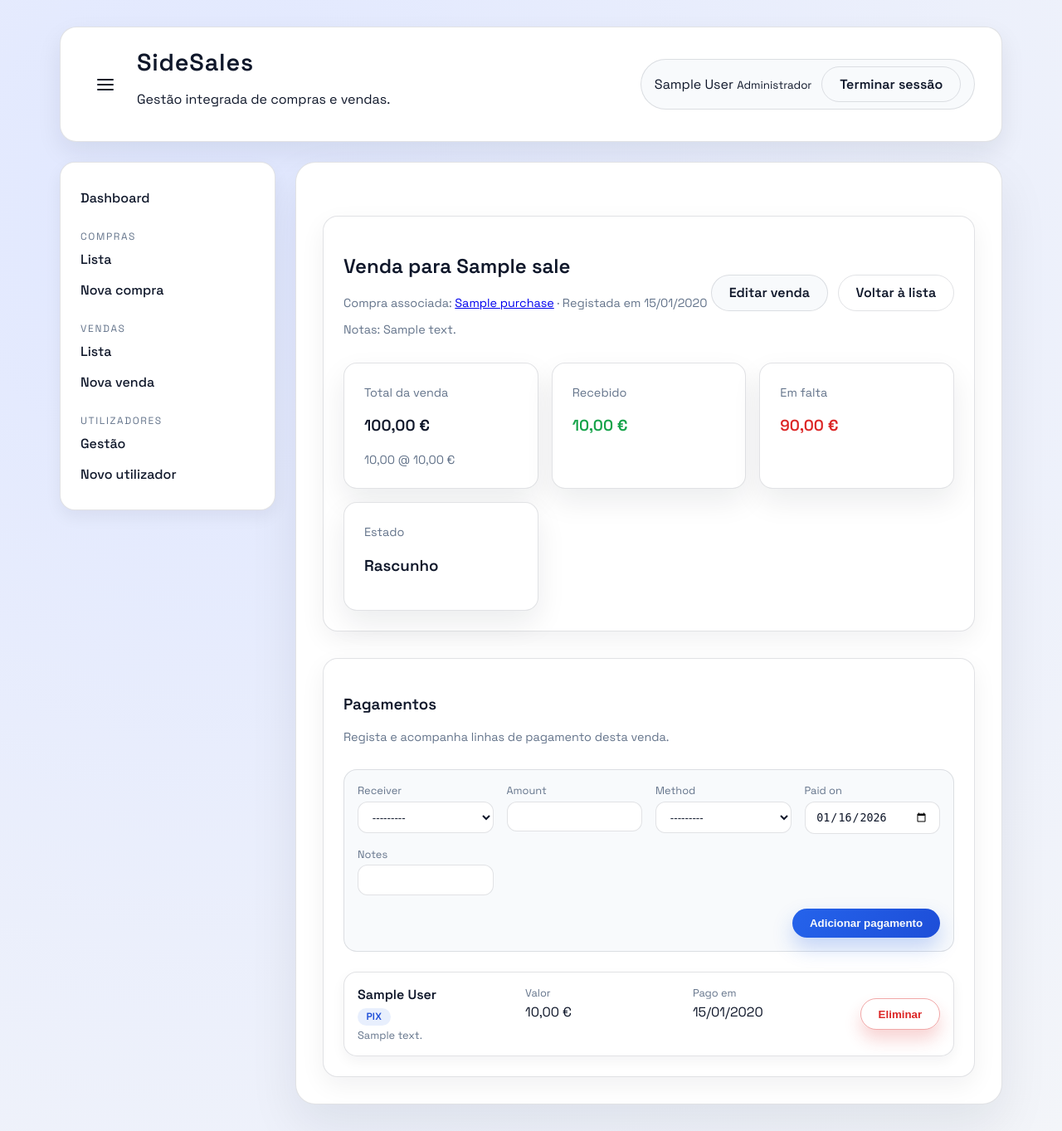
After one commit to diogoammendes/SideSales, a Django app: page /vendas/1/ in a window 1280 px wide. The commit adds this page. Shown: the whole page at 83% size. Run offline with Django 5.2, Linux system fonts and the light colour scheme; a user stored in the database is signed in; tables that the repository leaves empty hold one stand-in row (values such as "Sample post").

Commit message:
feat: manage sale payments via detail page

```diff
--- a/operations/urls.py
+++ b/operations/urls.py
@@ -34,8 +34,15 @@ urlpatterns = [
     ),
     # Sales
     path('vendas/', views.SaleListView.as_view(), name='sale_list'),
+    path('vendas/<int:pk>/', views.SaleDetailView.as_view(), name='sale_detail'),
     path('vendas/nova/', views.SaleCreateView.as_view(), name='sale_create'),
     path('vendas/<int:pk>/editar/', views.SaleUpdateView.as_view(), name='sale_update'),
+    path('vendas/<int:pk>/pagamentos/', views.SalePaymentCreateView.as_view(), name='sale_payment_create'),
+    path(
+        'vendas/<int:pk>/pagamentos/<int:payment_pk>/apagar/',
+        views.SalePaymentDeleteView.as_view(),
+        name='sale_payment_delete',
+    ),
     # Users
     path('utilizadores/', views.UserListView.as_view(), name='user_list'),
     path('utilizadores/novo/', views.UserCreateView.as_view(), name='user_create'),
--- a/operations/views.py
+++ b/operations/views.py
@@ -20,7 +20,7 @@ from .forms import (
     PurchaseForm,
     PurchaseContributionForm,
     SaleForm,
-    SalePaymentFormSet,
+    SalePaymentForm,
     UserCreateForm,
     UserUpdateForm,
 )
@@ -284,19 +284,31 @@ class SaleListView(LoginRequiredMixin, ListView):
         return Sale.objects.select_related('purchase').prefetch_related('payments').order_by('-sold_on')
 
 
+class SaleDetailView(LoginRequiredMixin, DetailView):
+    model = Sale
+    context_object_name = 'sale'
+    template_name = 'operations/sales/detail.html'
+
+    def get_queryset(self):
+        return Sale.objects.select_related('purchase').prefetch_related('payments__receiver')
+
+    def get_context_data(self, **kwargs):
+        context = super().get_context_data(**kwargs)
+        context['payment_form'] = SalePaymentForm()
+        return context
+
+
 class SaleCreateView(LoginRequiredMixin, RoleRequiredMixin, View):
     template_name = 'operations/sales/form.html'
     required_roles = (User.Roles.ADMIN, User.Roles.MANAGER)
 
     def get(self, request):
         form = SaleForm(initial={'purchase': request.GET.get('purchase')})
-        payment_formset = self._build_formset()
         return render(
             request,
             self.template_name,
             {
                 'form': form,
-                'payment_formset': payment_formset,
                 'title': _('Nova Venda'),
                 'submit_label': _('Guardar Venda'),
             },
@@ -304,29 +316,20 @@ class SaleCreateView(LoginRequiredMixin, RoleRequiredMixin, View):
 
     def post(self, request):
         form = SaleForm(request.POST)
-        dummy_sale = Sale()
-        payment_formset = self._build_formset(data=request.POST, instance=dummy_sale)
-        if form.is_valid() and payment_formset.is_valid():
-            with transaction.atomic():
-                sale = form.save()
-                payment_formset.instance = sale
-                payment_formset.save()
+        if form.is_valid():
+            sale = form.save()
             messages.success(request, _('Venda registada.'))
-            return redirect('operations:sale_list')
+            return redirect('operations:sale_detail', pk=sale.pk)
         messages.error(request, _('Por favor corrija os erros abaixo.'))
         return render(
             request,
             self.template_name,
             {
                 'form': form,
-                'payment_formset': payment_formset,
                 'title': _('Nova Venda'),
                 'submit_label': _('Guardar Venda'),
             },
         )
-
-    def _build_formset(self, data=None, instance=None):
-        return SalePaymentFormSet(data=data, instance=instance, prefix='payment')
 
 
 class SaleUpdateView(LoginRequiredMixin, RoleRequiredMixin, View):
@@ -339,13 +342,11 @@ class SaleUpdateView(LoginRequiredMixin, RoleRequiredMixin, View):
 
     def get(self, request, pk):
         form = SaleForm(instance=self.sale)
-        payment_formset = self._build_formset(instance=self.sale)
         return render(
             request,
             self.template_name,
             {
                 'form': form,
-                'payment_formset': payment_formset,
                 'title': _('Editar Venda'),
                 'submit_label': _('Atualizar Venda'),
             },
@@ -353,28 +354,47 @@ class SaleUpdateView(LoginRequiredMixin, RoleRequiredMixin, View):
 
     def post(self, request, pk):
         form = SaleForm(request.POST, instance=self.sale)
-        payment_formset = self._build_formset(data=request.POST, instance=self.sale)
-        if form.is_valid() and payment_formset.is_valid():
-            with transaction.atomic():
-                sale = form.save()
-                payment_formset.instance = sale
-                payment_formset.save()
+        if form.is_valid():
+            sale = form.save()
             messages.success(request, _('Venda atualizada.'))
-            return redirect('operations:sale_list')
+            return redirect('operations:sale_detail', pk=sale.pk)
         messages.error(request, _('Por favor corrija os erros abaixo.'))
         return render(
             request,
             self.template_name,
             {
                 'form': form,
-                'payment_formset': payment_formset,
                 'title': _('Editar Venda'),
                 'submit_label': _('Atualizar Venda'),
             },
         )
 
-    def _build_formset(self, data=None, instance=None):
-        return SalePaymentFormSet(data=data, instance=instance, prefix='payment')
+
+class SalePaymentCreateView(LoginRequiredMixin, RoleRequiredMixin, View):
+    required_roles = (User.Roles.ADMIN, User.Roles.MANAGER)
+
+    def post(self, request, pk):
+        sale = get_object_or_404(Sale, pk=pk)
+        form = SalePaymentForm(request.POST)
+        if form.is_valid():
+            payment = form.save(commit=False)
+            payment.sale = sale
+            payment.save()
+            messages.success(request, _('Pagamento registado.'))
+        else:
+            for error in form.errors.values():
+                messages.error(request, error)
+        return redirect('operations:sale_detail', pk=pk)
+
+
+class SalePaymentDeleteView(LoginRequiredMixin, RoleRequiredMixin, View):
+    required_roles = (User.Roles.ADMIN, User.Roles.MANAGER)
+
+    def post(self, request, pk, payment_pk):
+        payment = get_object_or_404(SalePayment, pk=payment_pk, sale_id=pk)
+        payment.delete()
+        messages.success(request, _('Pagamento removido.'))
+        return redirect('operations:sale_detail', pk=pk)
 
 
 class UserListView(LoginRequiredMixin, RoleRequiredMixin, ListView):
--- /dev/null
+++ b/templates/operations/sales/detail.html
@@ -0,0 +1,107 @@
+{% extends "base.html" %}
+{% block title %}Venda · SideSales{% endblock %}
+{% block content %}
+<section class="panel">
+    <header class="panel-header">
+        <div>
+            <h2>Venda para {{ sale.buyer_name }}</h2>
+            <p class="muted">
+                Compra associada:
+                <a href="{% url 'operations:purchase_detail' sale.purchase.pk %}">{{ sale.purchase.title }}</a>
+                · Registada em {{ sale.sold_on|date:"d/m/Y" }}
+            </p>
+            {% if sale.notes %}
+                <p class="muted">Notas: {{ sale.notes }}</p>
+            {% endif %}
+        </div>
+        <div class="line-actions">
+            <a href="{% url 'operations:sale_update' sale.pk %}" class="btn secondary">Editar venda</a>
+            <a href="{% url 'operations:sale_list' %}" class="btn ghost">Voltar à lista</a>
+        </div>
+    </header>
+    <div class="cards">
+        <article class="card">
+            <span class="muted">Total da venda</span>
+            <h3>{{ sale.total_price|floatformat:2 }} €</h3>
+            <small class="muted">{{ sale.quantity|floatformat:2 }} @ {{ sale.unit_price|floatformat:2 }} €</small>
+        </article>
+        <article class="card">
+            <span class="muted">Recebido</span>
+            <h3 class="text-success">{{ sale.total_payments|floatformat:2 }} €</h3>
+        </article>
+        <article class="card">
+            <span class="muted">Em falta</span>
+            <h3 class="{% if sale.outstanding_amount > 0 %}text-danger{% else %}text-success{% endif %}">{{ sale.outstanding_amount|floatformat:2 }} €</h3>
+        </article>
+        <article class="card">
+            <span class="muted">Estado</span>
+            <h3>{{ sale.get_status_display }}</h3>
+        </article>
+    </div>
+</section>
+
+<section class="panel">
+    <header class="panel-header">
+        <div>
+            <h3>Pagamentos</h3>
+            <p class="muted">Regista e acompanha linhas de pagamento desta venda.</p>
+        </div>
+    </header>
+    {% if user.is_superuser or user.role == 'ADMIN' or user.role == 'MANAGER' %}
+        <div class="entry-form">
+            <form method="post" action="{% url 'operations:sale_payment_create' sale.pk %}">
+                {% csrf_token %}
+                {{ payment_form.non_field_errors }}
+                <div class="form-grid compact">
+                    {% for field in payment_form %}
+                        <div class="form-control compact">
+                            <label for="{{ field.id_for_label }}">{{ field.label }}</label>
+                            {{ field }}
+                            {% for error in field.errors %}
+                                <small class="error-text">{{ error }}</small>
+                            {% endfor %}
+                        </div>
+                    {% endfor %}
+                </div>
+                <div class="entry-actions">
+                    <button type="submit" class="btn primary">Adicionar pagamento</button>
+                </div>
+            </form>
+        </div>
+    {% endif %}
+
+    {% if sale.payments.exists %}
+        <div class="line-table">
+            {% for payment in sale.payments.all %}
+                <div class="line-row">
+                    <div class="line-col">
+                        <strong>{{ payment.receiver }}</strong>
+                        <span class="badge">{{ payment.get_method_display }}</span>
+                        {% if payment.notes %}
+                            <p class="muted">{{ payment.notes }}</p>
+                        {% endif %}
+                    </div>
+                    <div class="line-col">
+                        <span class="muted">Valor</span>
+                        <p>{{ payment.amount|floatformat:2 }} €</p>
+                    </div>
+                    <div class="line-col">
+                        <span class="muted">Pago em</span>
+                        <p>{{ payment.paid_on|date:"d/m/Y" }}</p>
+                    </div>
+                    {% if user.is_superuser or user.role == 'ADMIN' or user.role == 'MANAGER' %}
+                        <div class="line-actions">
+                            <form method="post" action="{% url 'operations:sale_payment_delete' sale.pk payment.pk %}" class="inline-delete" onsubmit="return confirm('Remover este pagamento?');">
+                                {% csrf_token %}
+                                <button type="submit" class="btn ghost danger">Eliminar</button>
+                            </form>
+                        </div>
+                    {% endif %}
+                </div>
+            {% endfor %}
+        </div>
+    {% else %}
+        <p class="muted">Ainda não existem pagamentos registados.</p>
+    {% endif %}
+</section>
+{% endblock %}
```
Also changed, not shown: templates/operations/sales/form.html (+4 -24 lines).
